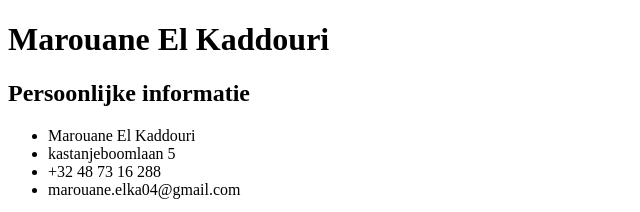
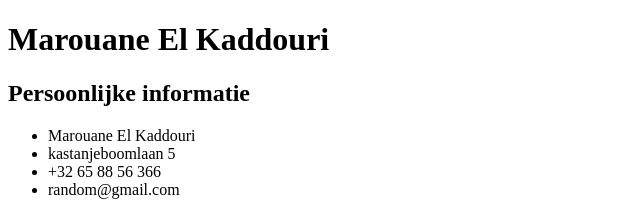
Before and after one commit to cdwVIVES/marouaneElka.github.io, a plain HTML site: page Labo 3/Personal homepage/index.html in a window 1280 px wide. Shown: the top 212 px of the page, 0-640 px from the left. Drawn offline with Linux system fonts and the light colour scheme.

Commit message:
aanpassing

```diff
--- a/Labo 3/Personal homepage/index.html
+++ b/Labo 3/Personal homepage/index.html
@@ -11,8 +11,8 @@
   <ul>
     <li>Marouane El Kaddouri</li>
     <li>kastanjeboomlaan 5</li>
-    <li>+32 48 73 16 288</li>
-    <li>marouane.elka04@gmail.com</li>
+    <li>+32 65 88 56 366</li>
+    <li>random@gmail.com</li>
 
 
   </ul>
--- /dev/null
+++ b/Labo 3/Uitbreiding personal homepage/css/stylesheet.css
@@ -0,0 +1,4 @@
+th, td {
+    padding: 2px;
+    border: 1px solid black;
+}
```
Also changed, not shown: Labo 3/Uitbreiding personal homepage/index.html (+3 -8 lines), Labo 4/personal homepage/index.html (+2 -2 lines).
